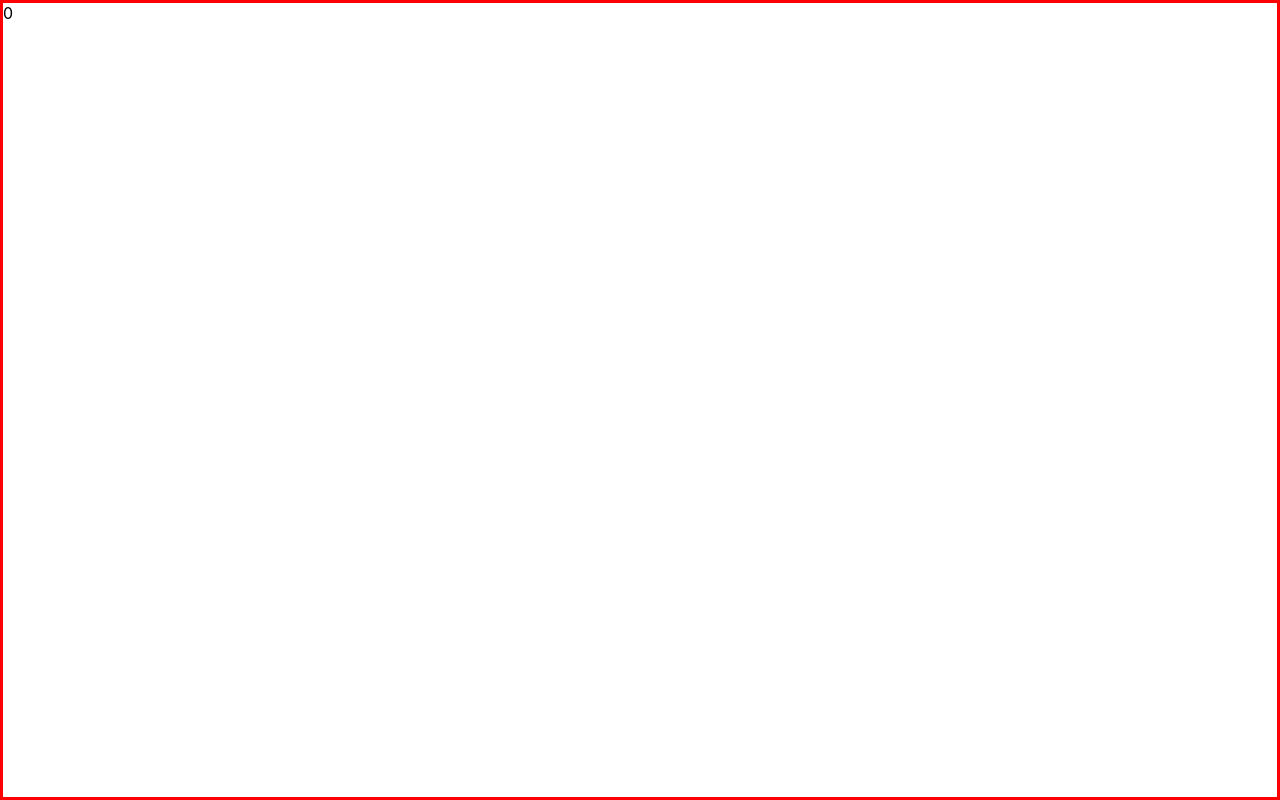
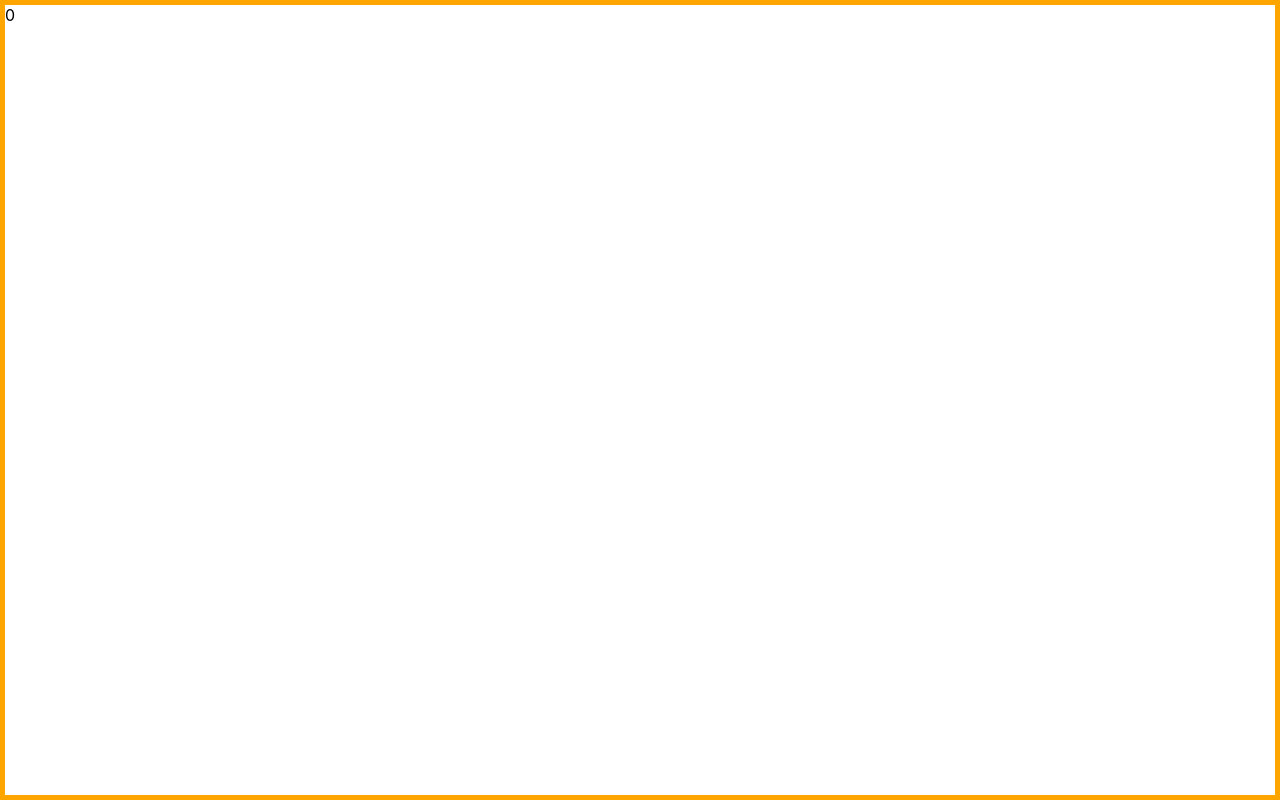
Before and after one commit to SIonut0122/d3histogram, a React (Create React App) app: page / in a window 1280 px wide. Built offline with nearby package versions, Linux system fonts and the light colour scheme.

Commit message:
'newupdate'

```diff
--- a/src/App.css
+++ b/src/App.css
@@ -11,5 +11,5 @@ body,html {
   display: block;
   width: 100%;
   min-height: 800px;
-  border:solid red;
+  border:5px solid orange;
 }
--- a/src/App.js
+++ b/src/App.js
@@ -15,6 +15,7 @@ function App() {
           <div className='content'>
               <span className='slbz'>0</span>
           </div>
+          <div>counter 2</div>
        </section>
 
     </div>
```
